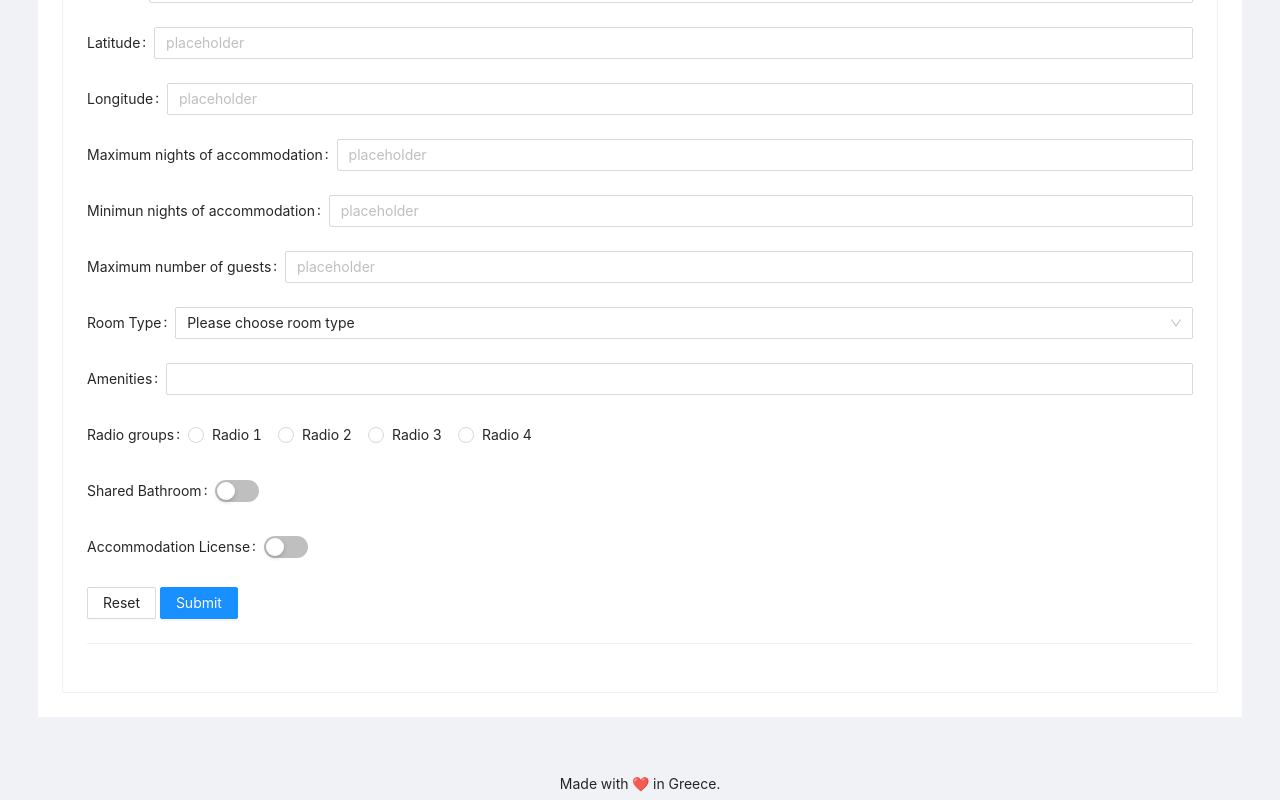
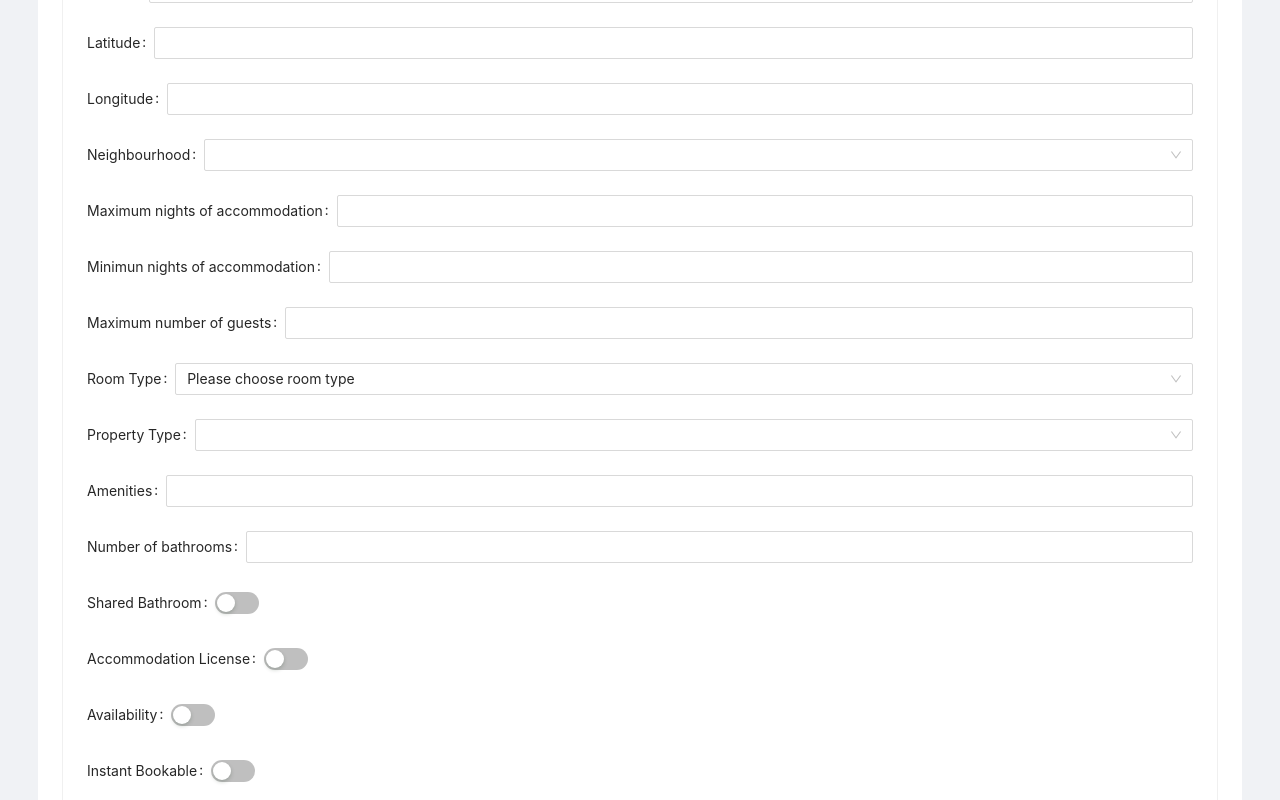
Before and after one commit to georgiapant/airbnb_price_prediction_web_app, a React (Create React App) app in the folder app/: page /models in a window 1280 px wide. Shown: the part 240-1040 px from the top of the page. Built offline with nearby package versions, Linux system fonts and the light colour scheme.

Commit message:
models page

```diff
--- a/app/src/components/Models.js
+++ b/app/src/components/Models.js
@@ -12,6 +12,9 @@ import {
   Divider,
 } from "antd";
 import { makeModelsPost } from "../api/api";
+import {amenities} from "../data/amenities";
+import {property_type} from "../data/property_type";
+import { neighbourhood } from '../data/neighbourhoods';
 
 const { Title } = Typography;
 const { Option } = Select;
@@ -24,10 +27,15 @@ const formValuesInitialState = {
   minimum_nights: "",
   accommodates: "",
   room_type: "",
+  property_type:"",
   amenities: [],
   radioField: "",
+  bathrooms:"",
   shared_bathroom: false,
-  license: false
+  license: false,
+  neighbourhood:"",
+  has_availability: false,
+  instant_bookable: false
 };
 
 const Models = () => {
@@ -42,6 +50,12 @@ const Models = () => {
   const handleSelectChange = (value) => {
     setFormValues({ ...formValues, room_type: value });
   };
+  const handleSelectChangeWithSearch = (value) => {
+    setFormValues({...formValues, property_type: value})
+  };
+  const handleSelectChangeWithSearch2 = (value) => {
+    setFormValues({...formValues, neighboorhoud: value})
+  };
   const handleMultipleSelectChange = (value) => {
     setFormValues({ ...formValues, amenities: value });
   };
@@ -50,6 +64,12 @@ const Models = () => {
   };
   const handleSwitchChange2 = (value) => {
     setFormValues({ ...formValues, license: value});
+  };
+  const handleSwitchChange3 = (value) => {
+    setFormValues({ ...formValues, has_availability: value});
+  };
+  const handleSwitchChange4 = (value) => {
+    setFormValues({ ...formValues, instant_bookable: value});
   };
   const resetForm = () => {
     setFormValues(formValuesInitialState);
@@ -71,7 +91,7 @@ const Models = () => {
       <form>
         <Form.Item label="Host ID">
           <Input
-            placeholder="placeholder"
+            placeholder=""
             name="hostID"
             value={formValues.hostID}
             onChange={handleInputChange}
@@ -79,7 +99,7 @@ const Models = () => {
         </Form.Item>
         <Form.Item label="Latitude">
           <Input
-            placeholder="placeholder"
+            placeholder=""
             name="latitude"
             value={formValues.latitude}
             onChange={handleInputChange}
@@ -88,16 +108,38 @@ const Models = () => {
         </Form.Item>
         <Form.Item label="Longitude">
           <Input
-            placeholder="placeholder"
+            placeholder=""
             name="longitude"
             value={formValues.longitude}
             onChange={handleInputChange}
             type='number'
           />
         </Form.Item>
+        <Form.Item label="Neighbourhood">
+          <Select
+
+            name="neighbourhood"
+            placeholder="Select a neighbourhood"
+            showSearch
+            optionFilterProp="children"
+            value={formValues.property_type}
+            onChange={handleSelectChangeWithSearch2}
+            onSearch={handleSelectChangeWithSearch2}
+            filterOption={(input, option) => option.children.toLowerCase().includes(input.toLowerCase())}
+
+          >
+           {neighbourhood.map((prop)=> (
+              <option key={prop.id} value={prop.id}>
+                {prop.val}
+              </option>
+            ))}
+          </Select>
+        </Form.Item>
+
+
         <Form.Item label="Maximum nights of accommodation">
           <Input
-            placeholder="placeholder"
+            placeholder=""
             name="maximum_nights"
             value={formValues.maximum_nights}
             onChange={handleInputChange}
@@ -106,7 +148,7 @@ const Models = () => {
         </Form.Item>
         <Form.Item label="Minimun nights of accommodation">
           <Input
-            placeholder="placeholder"
+            placeholder=""
             name="minimum_nights"
             value={formValues.minimum_nights}
             onChange={handleInputChange}
@@ -115,7 +157,7 @@ const Models = () => {
         </Form.Item>
         <Form.Item label="Maximum number of guests">
           <Input
-            placeholder="placeholder"
+            placeholder=""
             name="accommodates"
             value={formValues.accommodates}
             onChange={handleInputChange}
@@ -137,7 +179,26 @@ const Models = () => {
             <Option value="select-4">Entire home or apartment</Option>
           </Select>
         </Form.Item>
+        <Form.Item label="Property Type">
+          <Select
 
+            name="property_type"
+            placeholder="Select a property type"
+            showSearch
+            optionFilterProp="children"
+            value={formValues.property_type}
+            onChange={handleSelectChangeWithSearch}
+            onSearch={handleSelectChangeWithSearch}
+            filterOption={(input, option) => option.children.toLowerCase().includes(input.toLowerCase())}
+
+          >
+           {property_type.map((prop)=> (
+              <option key={prop.id} value={prop.id}>
+                {prop.val}
+              </option>
+            ))}
+          </Select>
+        </Form.Item>
         <Form.Item label="Amenities">
           <Select
             name="amenities"
@@ -146,44 +207,25 @@ const Models = () => {
             value={formValues.amenities}
             onChange={handleMultipleSelectChange}
           >
-            <Option value="select-1">Kitchen</Option>
-            <Option value="select-2">Air conditioning</Option>
-            <Option value="select-3">High end electronics</Option>
-            <Option value="select-4">Barbeque</Option>
-            <Option value="select-5">Balcony</Option>
-            <Option value="select-6">Nature and views</Option>
-            <Option value="select-7">Bed linen</Option>
-            <Option value="select-8">Breakfast</Option>
-            <Option value="select-9">TV</Option>
-            <Option value="select-10">Coffee machine</Option>
-            <Option value="select-11">Cooking basics</Option>
-            <Option value="select-12">Elevator</Option>
-            <Option value="select-13">Gym</Option>
-            <Option value="select-14">Child friendly</Option>
-            <Option value="select-15">Parking</Option>
-            <Option value="select-16">Outdoor space</Option>
-            <Option value="select-17">Host greeting</Option>
-            <Option value="select-18">Hot tub sauna or pool</Option>
-            <Option value="select-19">Internet</Option>
-            <Option value="select-20">Long-term stays</Option>
-            <Option value="select-21">Pets allowed</Option>
-            <Option value="select-22">Private entrance</Option>
-            <Option value="select-23">Secure</Option>
+
+            {amenities.map((amenity)=> (
+              <option key={amenity.id} value={amenity.id}>
+                {amenity.val}
+              </option>
+            ))}
 
           </Select>
         </Form.Item>
-        <Form.Item label="Radio groups">
-          <Radio.Group
-            name="radioField"
+        <Form.Item label="Number of bathrooms">
+          <Input
+            placeholder=""
+            name="bathrooms"
+            value={formValues.bathrooms}
             onChange={handleInputChange}
-            value={formValues.radioField}
-          >
-            <Radio value="radio-1">Radio 1</Radio>
-            <Radio value="radio-2">Radio 2</Radio>
-            <Radio value="radio-3">Radio 3</Radio>
-            <Radio value="radio-4">Radio 4</Radio>
-          </Radio.Group>
+            type='number'
+          />
         </Form.Item>
+
         <Form.Item label="Shared Bathroom">
           <Switch
             name="shared_bathroom"
@@ -196,6 +238,21 @@ const Models = () => {
             name="license"
             checked={formValues.license}
             onChange={handleSwitchChange2}
+          />
+        </Form.Item>
+
+        <Form.Item label="Availability">
+          <Switch
+            name="has_availability"
+            checked={formValues.has_availability}
+            onChange={handleSwitchChange3}
+          />
+        </Form.Item>
+        <Form.Item label="Instant Bookable">
+          <Switch
+            name="instant_bookable"
+            checked={formValues.instant_bookable}
+            onChange={handleSwitchChange4}
           />
         </Form.Item>
 
```
